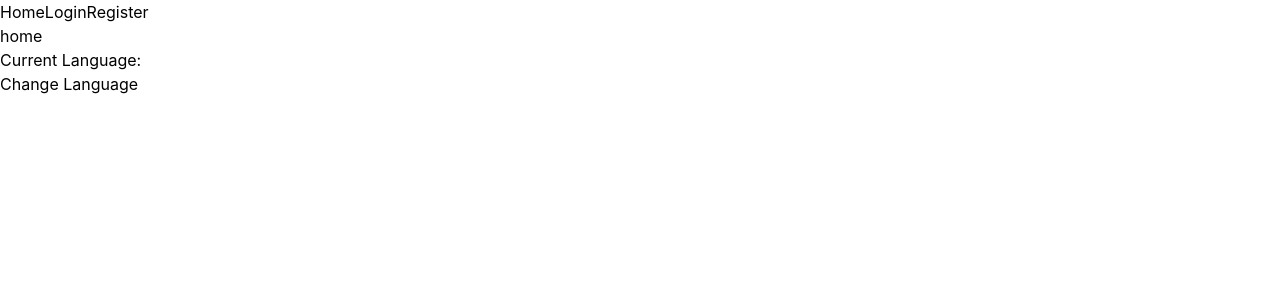
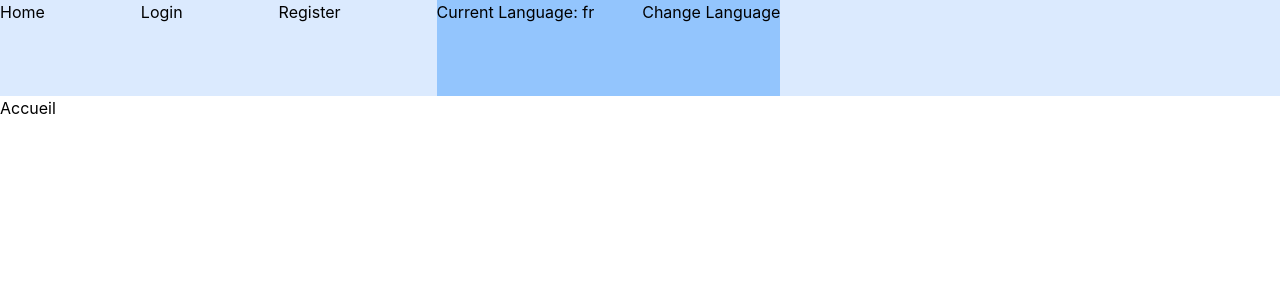
Before and after one commit to TrioGrenobleImt/MERN-BoilerPlate, a React (Vite) app in the folder client/: page / in a window 1280 px wide. Shown: the top 300 px of the page. Built offline with nearby package versions, Linux system fonts and the light colour scheme; no server answers.

Commit message:
Add language changer component

```diff
--- a/client/src/App.jsx
+++ b/client/src/App.jsx
@@ -2,7 +2,7 @@ import { Router } from "./router/Routes.jsx";
 import "./styles/index.css";
 import { useAuthContext } from "./contexts/authContext.jsx";
 import { Loading } from "./components/Loading.jsx";
-import { NavBar } from "./components/NavBar.jsx";
+import { NavBar } from "./components/NavBar/NavBar.jsx";
 
 function App() {
   const { loading } = useAuthContext();
--- /dev/null
+++ b/client/src/components/NavBar/LanguageChanger.tsx
@@ -0,0 +1,22 @@
+import React from "react";
+import { useTranslation } from "react-i18next";
+
+export const LanguageChanger = () => {
+  const {
+    i18n: { changeLanguage, language },
+  } = useTranslation();
+
+  const handleChangeLanguage = () => {
+    const newLanguage = language === "en" ? "fr" : "en";
+    changeLanguage(newLanguage);
+  };
+
+  return (
+    <div className="flex items-start gap-12 bg-blue-300">
+      <h3>Current Language: {language}</h3>
+      <button type="button" onClick={handleChangeLanguage}>
+        Change Language
+      </button>
+    </div>
+  );
+};
--- a/client/src/components/NavBar.jsx
+++ b/client/src/components/NavBar/NavBar.jsx
@@ -1,12 +1,14 @@
 import { Link } from "react-router-dom";
-import { useAuthContext } from "../contexts/authContext";
+import { useAuthContext } from "../../contexts/authContext";
+import { LanguageChanger } from "./LanguageChanger";
 
 export const NavBar = () => {
   const { authUser } = useAuthContext();
 
   return (
-    <>
+    <div className="flex flex-row h-24 gap-24 bg-blue-100">
       <Link to="/">Home</Link>
+
       {authUser ? (
         <>
           <Link to="/account">Account</Link>
@@ -18,6 +20,7 @@ export const NavBar = () => {
           <Link to="/register">Register</Link>
         </>
       )}
-    </>
+      <LanguageChanger />
+    </div>
   );
 };
--- a/client/src/main.jsx
+++ b/client/src/main.jsx
@@ -4,7 +4,7 @@ import App from "./App.jsx";
 import { BrowserRouter } from "react-router-dom";
 import { Toaster } from "react-hot-toast";
 import { AuthContextProvider } from "./contexts/authContext.jsx";
-import "./config/i18n.js";
+import "./lib/i18n.js";
 
 ReactDOM.createRoot(document.getElementById("root")).render(
   <React.StrictMode>
--- a/client/src/pages/Home/Home.jsx
+++ b/client/src/pages/Home/Home.jsx
@@ -1,23 +1,11 @@
 import { useTranslation } from "react-i18next";
 
 export const Home = () => {
-  const {
-    t,
-    i18n: { changeLanguage, language },
-  } = useTranslation();
-
-  const handleChangeLanguage = () => {
-    const newLanguage = language === "en" ? "fr" : "en";
-    changeLanguage(newLanguage);
-  };
+  const { t } = useTranslation();
 
   return (
     <div>
       <h1>{t("home")}</h1>
-      <h3>Current Language: {language}</h3>
-      <button type="button" onClick={handleChangeLanguage}>
-        Change Language
-      </button>
     </div>
   );
 };
```
